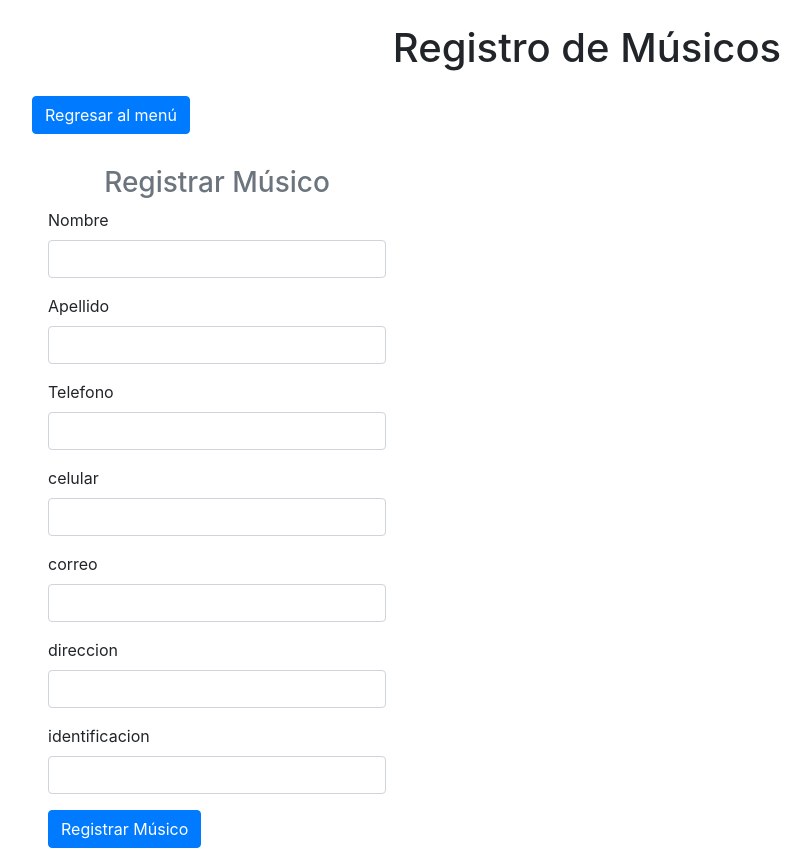
After one commit to Elpuzzupuzu/Agencia, a PHP site: page /form_cliente.php in a window 1280 px wide. The commit adds this page. Shown: the whole page, without its empty margins (53-864 px from the left). Run offline with PHP 8.4, Linux system fonts and the light colour scheme.

Commit message:
insertar clientes listo

```diff
--- /dev/null
+++ b/form_cliente.php
@@ -0,0 +1,60 @@
+<!DOCTYPE html>
+<html lang="en">
+<head>
+    <meta charset="UTF-8">
+    <meta name="viewport" content="width=device-width, initial-scale=1.0">
+    <title>Registro de Músicos</title>
+    <link rel="stylesheet" href="https://stackpath.bootstrapcdn.com/bootstrap/4.5.2/css/bootstrap.min.css">
+</head>
+<body>
+    <div class="container">
+        <h1 class="text-center mt-4 mb-4">Registro de Músicos</h1>
+        <a href="./index.php" class="btn btn-primary mb-3">Regresar al menú</a>
+        <?php
+        session_start();
+        if (isset($_SESSION['mensaje'])) {
+            echo "<div class='alert alert-success' role='alert'>" . $_SESSION['mensaje'] . "</div>";
+            unset($_SESSION['mensaje']); // Eliminar el mensaje después de mostrarlo
+        }
+        ?>
+        <form class="col-4 p-3" action="registrar_cliente.php" method="POST">
+            <h3 class="text-center text-secondary">Registrar Músico</h3>
+            <div class="mb-3">
+                <label for="nombre" class="form-label">Nombre</label>
+                <input type="text" class="form-control" id="nombre" name="nombre" required>
+            </div>
+            <div class="mb-3">
+                <label for="apellido" class="form-label">Apellido</label>
+                <input type="text" class="form-control" id="apellido" name="apellido" required>
+            </div>
+            <div class="mb-3">
+                <label for="telefono" class="form-label">Telefono</label>
+                <input type="text" class="form-control" id="telefono" name="telefono" required>
+            </div>
+
+            <div class="mb-3">
+                <label for="celular" class="form-label">celular</label>
+                <input type="text" class="form-control" id="celular" name="celular" required>
+
+            </div>
+            <div class="mb-3">
+                <label for="correo" class="form-label">correo</label>
+                <input type="text" class="form-control" id="correo" name="correo" required>
+            </div>
+
+            <div class="mb-3">
+                <label for="direccion" class="form-label">direccion</label>
+                <input type="text" class="form-control" id="direccion" name="direccion" required>
+            </div>
+
+            <div class="mb-3">
+                <label for="identificacion" class="form-label">identificacion</label>
+                <input type="text" class="form-control" id="identificacion" name="identificacion" required>
+            </div>
+
+
+            <button type="submit" class="btn btn-primary">Registrar Músico</button>
+        </form>
+    </div>
+</body>
+</html>
--- a/lista_clientes.php
+++ b/lista_clientes.php
@@ -59,7 +59,7 @@
     </style>
 </head>
 <body>
-    <h1>Lista de músicos
+    <h1>Lista de clientes
         <br>
         <a id="regresar" href="./index.php">Regresar al menú</a>
     </h1>
```
Also changed, not shown: registrar_cliente.php (added, +43 -0 lines).
